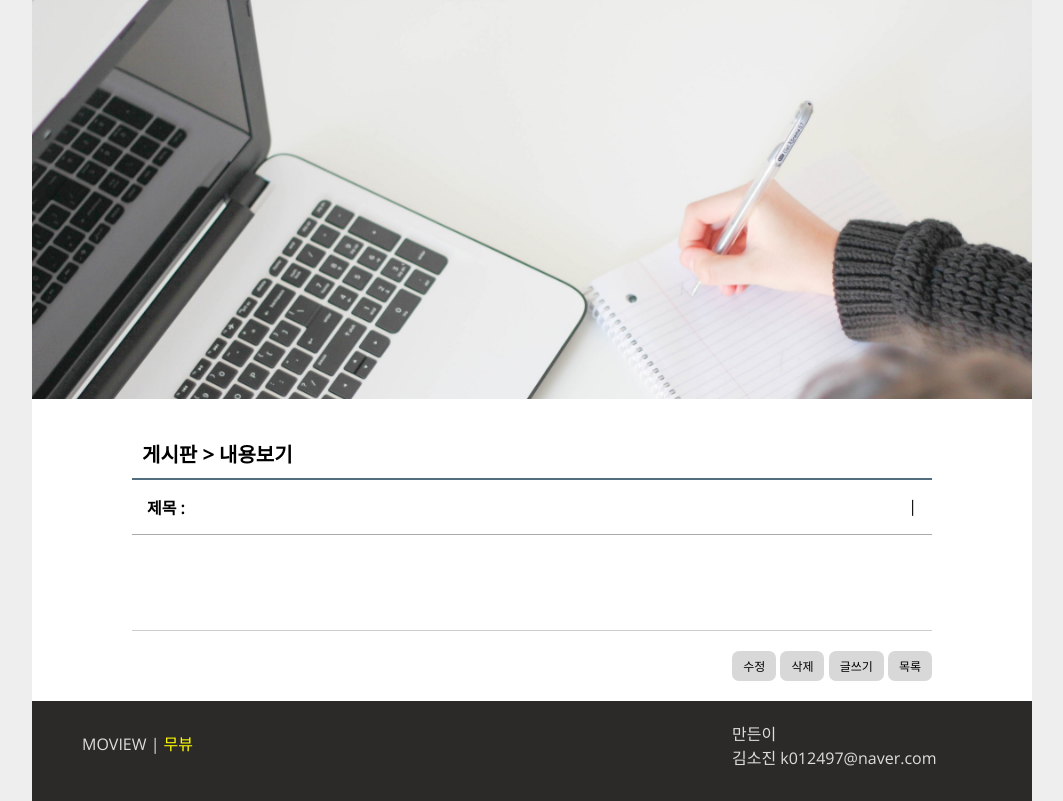
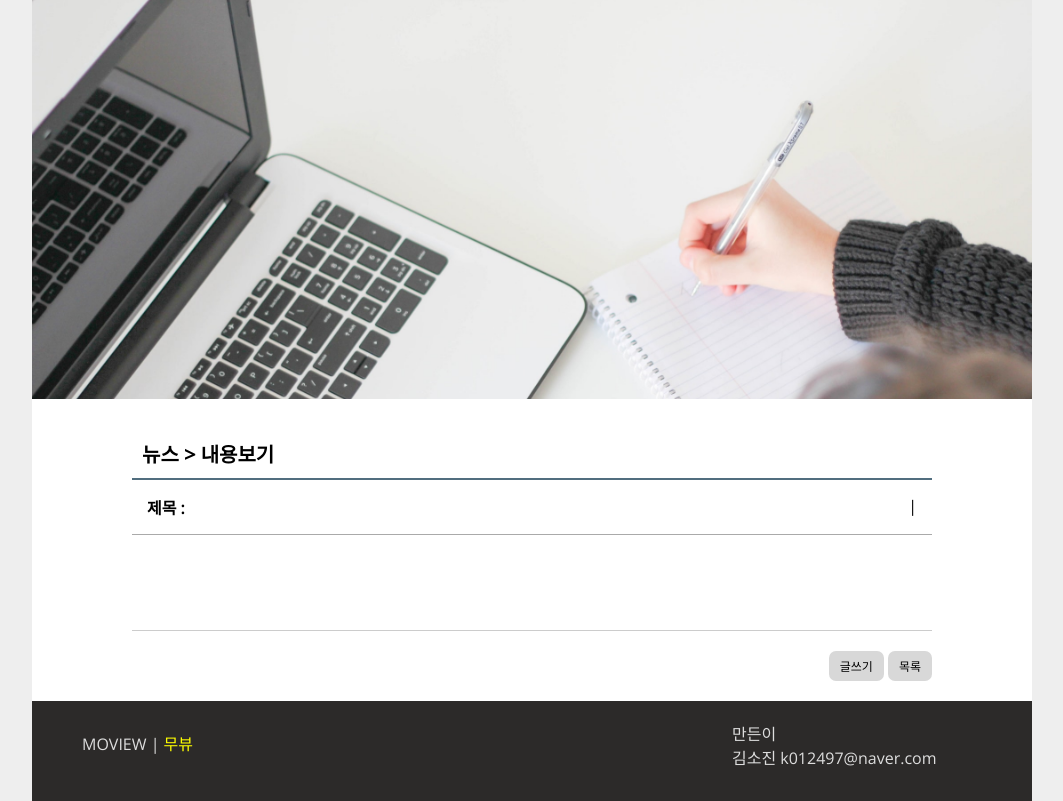
Before and after one commit to k012497/php_examples, a PHP site: page /board_view.php?num=1 in a window 1280 px wide. Shown: the part 129-930 px from the top of the page, without its empty margins (108-1171 px from the left). Run offline with PHP 8.4, Linux system fonts and the light colour scheme; the visitor is signed in with stand-in values (Sample User, id 1); data that the repository does not hold is empty.

Commit message:
prevent other user to update/delete

```diff
--- a/movie_community/board_view.php
+++ b/movie_community/board_view.php
@@ -23,7 +23,7 @@
     <div>
         <div id="board_box">
             <h3 class="title">
-                게시판 > 내용보기
+                뉴스 > 내용보기
             </h3>
             <?php
             include_once "db_connector.php";
@@ -74,8 +74,15 @@
                 </li>
             </ul>
             <ul class="buttons">
-                <li><button onclick="location.href='board_form.php?mode=update&num=<?=$num?>&page=<?=$page?>'">수정</button></li>
-                <li><button onclick="location.href='board_query.php?mode=delete&num=<?=$num?>&page=<?=$page?>'">삭제</button></li>
+                <?php
+                    if(isset($_SESSION) && $_SESSION['userid'] === $id){
+                ?>
+                    <li><button onclick="location.href='board_form.php?mode=update&num=<?=$num?>&page=<?=$page?>'">수정</button></li>
+                    <li><button onclick="location.href='board_query.php?mode=delete&num=<?=$num?>&page=<?=$page?>'">삭제</button></li>
+
+                <?php
+                    }
+                ?>
                 <li><button onclick="location.href='board_form.php'">글쓰기</button></li>
                 <li><button onclick="location.href='board_list.php?page=<?=$page?>'">목록</button></li>
             </ul>
```
